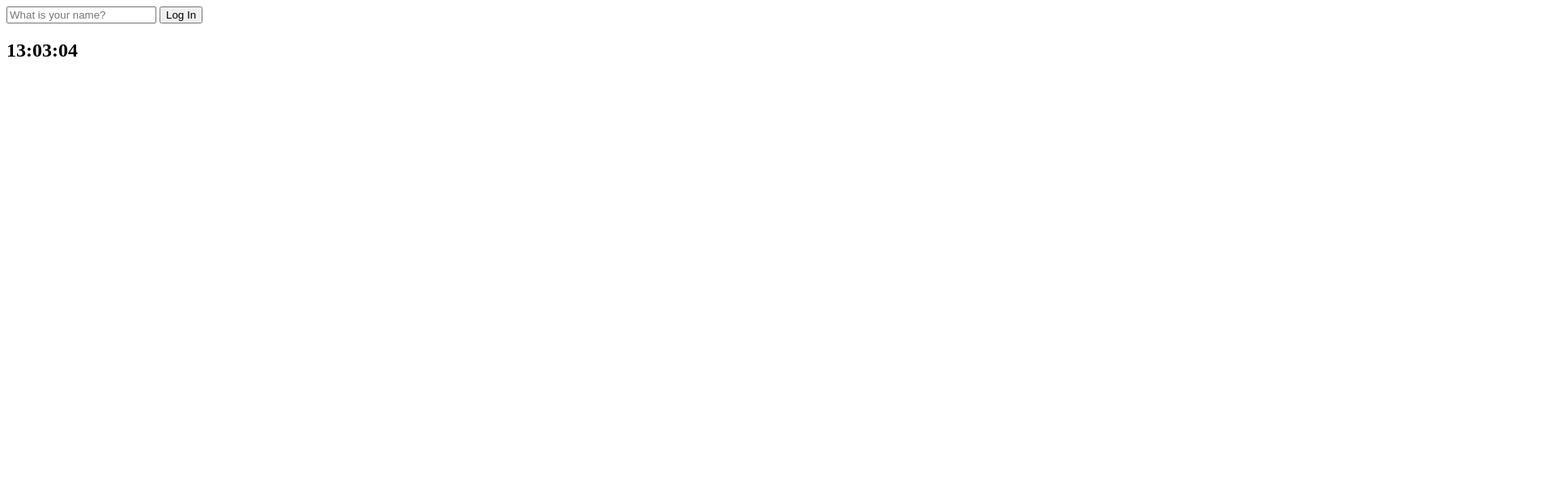
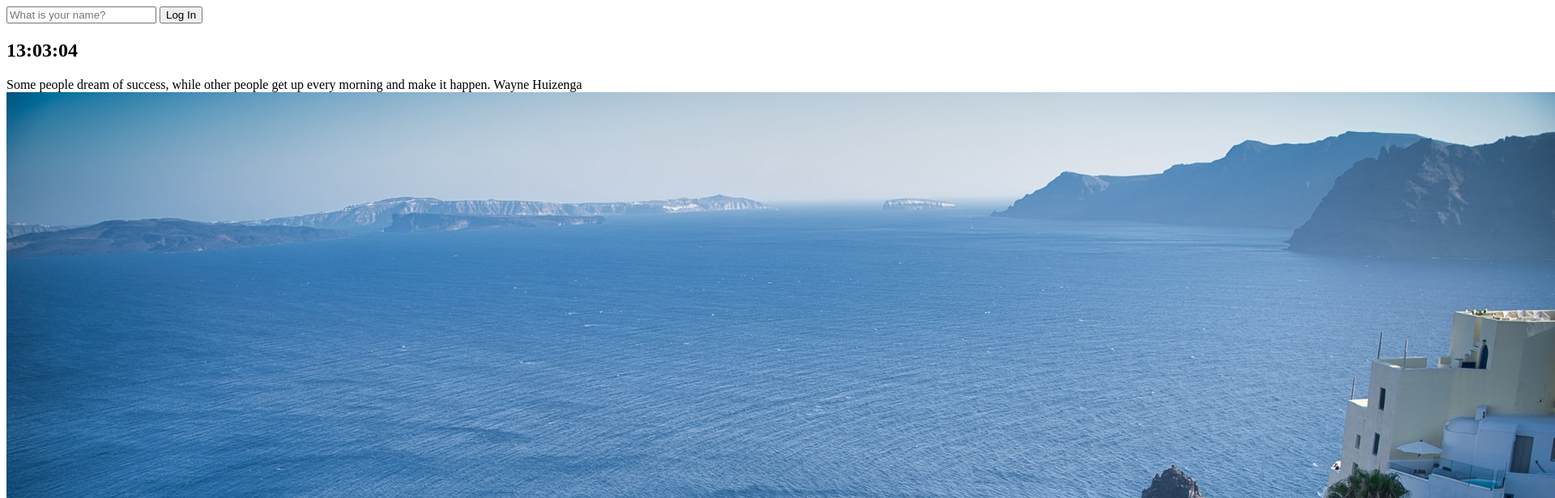
Before and after one commit to svbean77/Nomadcoder_Chrome, a plain HTML site: page index.html in a window 1280 px wide. Shown: the top 616 px of the page at 81% size, 1920 px wide, since content can reach past the window. Drawn offline with Linux system fonts and the light colour scheme.

Commit message:
learn quotes and background

```diff
--- a/index.html
+++ b/index.html
@@ -17,9 +17,15 @@
       />
       <input type="submit" value="Log In" />
     </form>
-    <h2 id="clock">00:00</h2>
+    <h2 id="clock">00:00:00</h2>
     <h1 id="greeting" class="hidden"></h1>
+    <div id="quote">
+      <span></span>
+      <span></span>
+    </div>
     <script src="js/greetings.js"></script>
     <script src="js/clock.js"></script>
+    <script src="js/quotes.js"></script>
+    <script src="js/background.js"></script>
   </body>
 </html>
--- /dev/null
+++ b/js/background.js
@@ -0,0 +1,9 @@
+const images = ["0.jpeg", "1.jpeg", "2.jpeg"];
+const choosenImage = images[Math.floor(Math.random() * images.length)];
+
+//javascript를 이용해 tag 추가
+const bgImage = document.createElement("img");
+bgImage.src = `img/${choosenImage}`;
+
+//이미지를 html body에 추가
+document.body.appendChild(bgImage);
--- /dev/null
+++ b/js/quotes.js
@@ -0,0 +1,56 @@
+const quotes = [
+  {
+    quote: "Life is either a great adventure or nothing.",
+    author: "Helen Keller",
+  },
+  {
+    quote: "Keep your eyes on the stars and your feet on the ground.",
+    author: "Theodore Roosevelt",
+  },
+  {
+    quote:
+      "Success is going from failure to failure without a loss of enthusiasm.",
+    author: "Winston Churchill",
+  },
+  {
+    quote:
+      "Try not to become a man of success but rather try to become a man of value.",
+    author: "Albert Einstein",
+  },
+  {
+    quote: "I find that the harder I work, the more luck I seem to have.",
+    author: "Thomas Jefferson",
+  },
+  {
+    quote: "Don’t be afraid to give up the good to go for the great.",
+    author: "John D. Rockefeller",
+  },
+  {
+    quote: "I never dreamed about success, I worked for it.",
+    author: "Estee Lauder",
+  },
+  {
+    quote: "Do not be afraid to give up the good to go for the great.",
+    author: "John D. Rockefeller",
+  },
+  {
+    quote:
+      "Our greatest weakness lies in giving up. The most certain way to succeed is always to try just one more time.",
+    author: "Thomas Edison",
+  },
+  {
+    quote:
+      "Some people dream of success, while other people get up every morning and make it happen.",
+    author: "Wayne Huizenga",
+  },
+];
+
+const quote = document.querySelector("#quote span:first-child");
+const author = document.querySelector("#quote span:last-child");
+
+console.log(quote, author);
+
+//명언을 랜덤으로 보이기 위한 난수 생성
+const todaysQuote = quotes[Math.floor(Math.random() * quotes.length)];
+quote.innerText = todaysQuote.quote;
+author.innerText = todaysQuote.author;
```
Also changed, not shown: img/0.jpeg (added), img/1.jpeg (added), img/2.jpeg (added).
